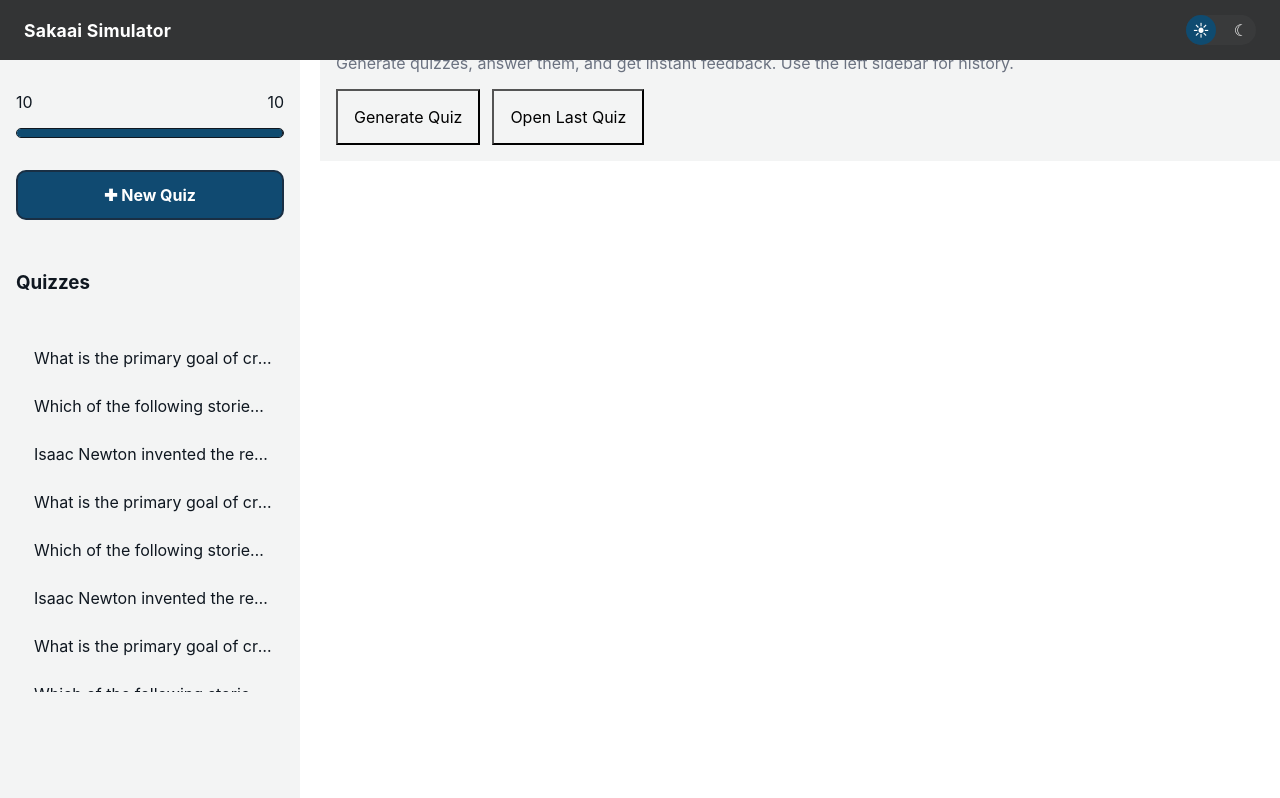
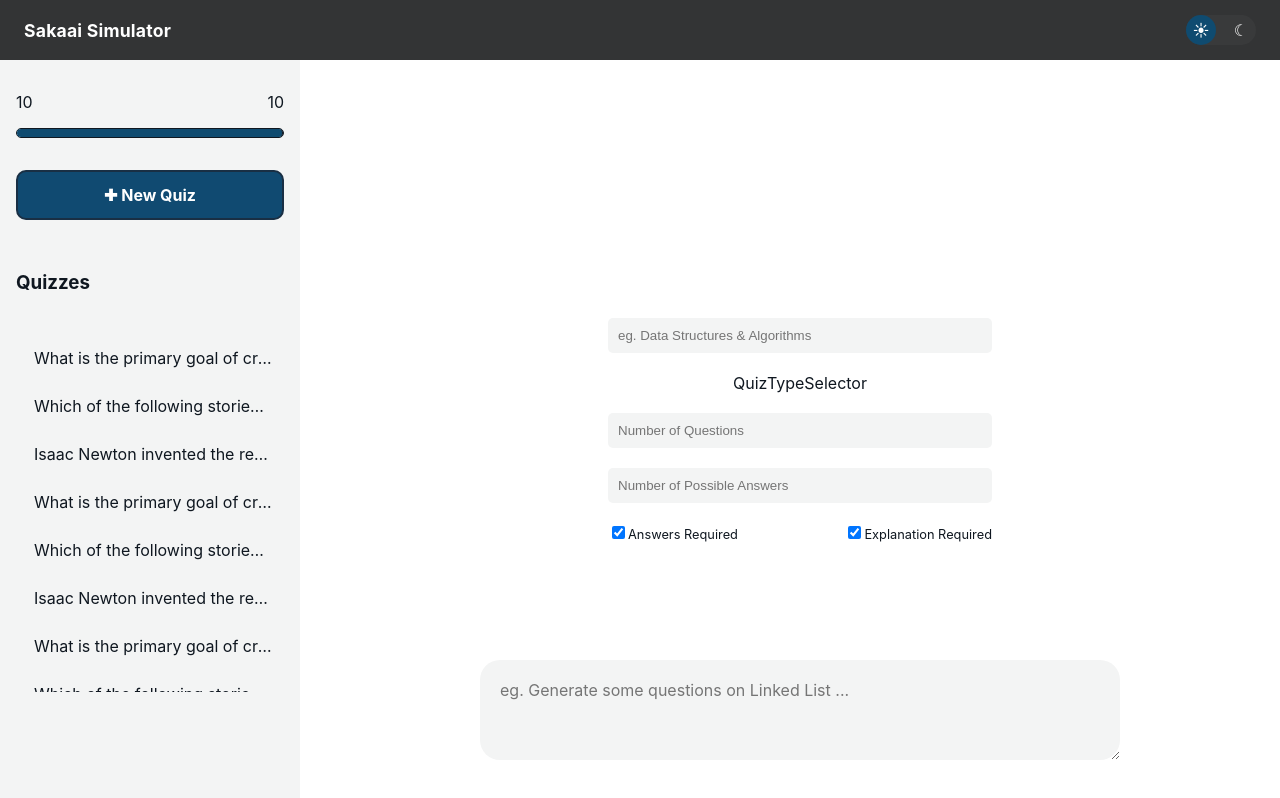
Before and after one commit to Programming-Sai/Sakaai-Simulator, a Next.js app: page / in a window 1280 px wide. Built offline with nearby package versions, Linux system fonts and the light colour scheme.

Commit message:
Still working on the home/control panel for quiz generation page.

```diff
--- a/app/page.js
+++ b/app/page.js
@@ -1,21 +1,48 @@
 // app/page.js
+import React from "react";
+import styles from "./page.module.css";
+import { QuizTypeSelector } from "@/components/QiuzTypeSelector/QuizTypeSelector";
+
 export default function Home() {
   return (
-    <div className="panel">
-      <h1 className="h1">Welcome to Sakaai Simulator</h1>
-      <p className="lead">
-        Generate quizzes, answer them, and get instant feedback. Use the left
-        sidebar for history.
-      </p>
+    <div className={styles.setupContainer}>
+      <form className={styles.params}>
+        <input
+          className={styles.topic}
+          type="text"
+          placeholder="eg. Data Structures & Algorithms"
+        />
+        <QuizTypeSelector />
+        <input
+          type="number"
+          max={30}
+          min={1}
+          className={styles.number}
+          placeholder="Number of Questions"
+        />
+        <input
+          type="number"
+          max={8}
+          min={4}
+          className={styles.number}
+          placeholder="Number of Possible Answers"
+        />
+        <div className={styles.checkBox}>
+          <label>
+            <input className={styles.check} checked={true} type="checkbox" />
+            Answers Required
+          </label>
+          <label>
+            <input className={styles.check} checked={true} type="checkbox" />
+            Explanation Required
+          </label>
+        </div>
+      </form>
 
-      <div style={{ display: "flex", gap: 12, marginTop: 16 }}>
-        <a href="/setup">
-          <button className="panel">Generate Quiz</button>
-        </a>
-        <a href="/quiz">
-          <button className="panel">Open Last Quiz</button>
-        </a>
-      </div>
+      <textarea
+        className={styles.generate}
+        placeholder="eg. Generate some questions on Linked List ..."
+      />
     </div>
   );
 }
--- a/app/page.module.css
+++ b/app/page.module.css
@@ -1,167 +1,55 @@
-.page {
-  --gray-rgb: 0, 0, 0;
-  --gray-alpha-200: rgba(var(--gray-rgb), 0.08);
-  --gray-alpha-100: rgba(var(--gray-rgb), 0.05);
-
-  --button-primary-hover: #383838;
-  --button-secondary-hover: #f2f2f2;
-
-  display: grid;
-  grid-template-rows: 20px 1fr 20px;
+.setupContainer {
+  margin-top: 80px;
+  height: calc(100vh - 100px);
+  padding: 10px;
+  position: relative;
+  display: flex;
+  justify-content: center;
   align-items: center;
-  justify-items: center;
-  min-height: 100svh;
-  padding: 80px;
-  gap: 64px;
-  font-family: var(--font-geist-sans);
 }
 
-@media (prefers-color-scheme: dark) {
-  .page {
-    --gray-rgb: 255, 255, 255;
-    --gray-alpha-200: rgba(var(--gray-rgb), 0.145);
-    --gray-alpha-100: rgba(var(--gray-rgb), 0.06);
-
-    --button-primary-hover: #ccc;
-    --button-secondary-hover: #1a1a1a;
-  }
+.params {
+  position: relative;
+  display: flex;
+  justify-content: space-evenly;
+  align-items: center;
+  gap: 20px;
+  flex-direction: column;
+  width: max(30vw, 200px);
 }
 
-.main {
-  display: flex;
-  flex-direction: column;
-  gap: 32px;
-  grid-row-start: 2;
+.topic,
+.number,
+.checkBox {
+  background-color: var(--panel);
+  color: var(--text);
+  border: none;
+  outline: none;
+  padding: 10px;
+  border-radius: 5px;
+  width: 100%;
 }
 
-.main ol {
-  font-family: var(--font-geist-mono);
-  padding-left: 0;
-  margin: 0;
-  font-size: 14px;
-  line-height: 24px;
-  letter-spacing: -0.01em;
-  list-style-position: inside;
+.checkBox {
+  background-color: transparent;
+  display: flex;
+  justify-content: space-between;
+  align-items: center;
+  padding: 0;
+  font-size: 0.8rem;
 }
 
-.main li:not(:last-of-type) {
-  margin-bottom: 8px;
+.generate {
+  position: fixed;
+  bottom: 5%;
+  margin: 0 auto;
+  background-color: var(--panel);
+  border: none;
+  outline: none;
+  width: 50vw;
+  height: 100px;
+  border-radius: 20px;
+  padding: 20px;
+  color: var(--text);
+  font: inherit;
 }
-
-.main code {
-  font-family: inherit;
-  background: var(--gray-alpha-100);
-  padding: 2px 4px;
-  border-radius: 4px;
-  font-weight: 600;
-}
-
-.ctas {
-  display: flex;
-  gap: 16px;
-}
-
-.ctas a {
-  appearance: none;
-  border-radius: 128px;
-  height: 48px;
-  padding: 0 20px;
-  border: 1px solid transparent;
-  transition:
-    background 0.2s,
-    color 0.2s,
-    border-color 0.2s;
-  cursor: pointer;
-  display: flex;
-  align-items: center;
-  justify-content: center;
-  font-size: 16px;
-  line-height: 20px;
-  font-weight: 500;
-}
-
-a.primary {
-  background: var(--foreground);
-  color: var(--background);
-  gap: 8px;
-}
-
-a.secondary {
-  border-color: var(--gray-alpha-200);
-  min-width: 158px;
-}
-
-.footer {
-  grid-row-start: 3;
-  display: flex;
-  gap: 24px;
-}
-
-.footer a {
-  display: flex;
-  align-items: center;
-  gap: 8px;
-}
-
-.footer img {
-  flex-shrink: 0;
-}
-
-/* Enable hover only on non-touch devices */
-@media (hover: hover) and (pointer: fine) {
-  a.primary:hover {
-    background: var(--button-primary-hover);
-    border-color: transparent;
-  }
-
-  a.secondary:hover {
-    background: var(--button-secondary-hover);
-    border-color: transparent;
-  }
-
-  .footer a:hover {
-    text-decoration: underline;
-    text-underline-offset: 4px;
-  }
-}
-
-@media (max-width: 600px) {
-  .page {
-    padding: 32px;
-    padding-bottom: 80px;
-  }
-
-  .main {
-    align-items: center;
-  }
-
-  .main ol {
-    text-align: center;
-  }
-
-  .ctas {
-    flex-direction: column;
-  }
-
-  .ctas a {
-    font-size: 14px;
-    height: 40px;
-    padding: 0 16px;
-  }
-
-  a.secondary {
-    min-width: auto;
-  }
-
-  .footer {
-    flex-wrap: wrap;
-    align-items: center;
-    justify-content: center;
-  }
-}
-
-@media (prefers-color-scheme: dark) {
-  .logo {
-    filter: invert();
-  }
-}
--- a/app/results/page.module.css
+++ b/app/results/page.module.css
@@ -26,6 +26,7 @@
 
 .resultsButtons button:last-child {
   background-color: var(--panel);
+  color: var(--text);
 }
 
 .resultFilterContainer {
@@ -48,6 +49,7 @@
 .filterActive {
   background-color: var(--accent);
   cursor: pointer;
+  color: white;
 }
 
 .center {
--- a/components/ProgressCircle/progresscircle.module.css
+++ b/components/ProgressCircle/progresscircle.module.css
@@ -1,7 +1,5 @@
 /* components/ProgressCircle.module.css */
-.circle {
-  /* transform: rotate(-90deg); */
-}
+
 .bg {
   stroke: #eee;
 }
--- /dev/null
+++ b/components/QiuzTypeSelector/QuizTypeSelector.jsx
@@ -0,0 +1,6 @@
+import React from "react";
+import styles from "./quiztypeselector.module.css";
+
+export const QuizTypeSelector = () => {
+  return <div>QuizTypeSelector</div>;
+};
--- a/context/ThemeContext.js
+++ b/context/ThemeContext.js
@@ -1,48 +1,62 @@
-// components/ThemeProvider.js
 "use client";
-import { useEffect, useState } from "react";
+
+import React, { createContext, useContext, useEffect, useState } from "react";
 
 const STORAGE_KEY = "sakaai:theme";
+const ThemeContext = createContext({
+  theme: "light",
+  setTheme: () => {},
+  toggle: () => {},
+  ready: false,
+});
 
 export default function ThemeProvider({ children }) {
   const [ready, setReady] = useState(false);
   const [theme, setTheme] = useState("light");
 
   useEffect(() => {
-    const saved = localStorage.getItem(STORAGE_KEY);
+    // safe get + prefers-color-scheme fallback
+    try {
+      const saved =
+        typeof window !== "undefined"
+          ? localStorage.getItem(STORAGE_KEY)
+          : null;
       const prefersDark =
+        typeof window !== "undefined" &&
         window.matchMedia &&
         window.matchMedia("(prefers-color-scheme: dark)").matches;
       const initial = saved || (prefersDark ? "dark" : "light");
       setTheme(initial);
       document.documentElement.setAttribute("data-theme", initial);
+    } catch (err) {
+      // ignore localStorage errors in restricted environments
+      setTheme("light");
+      document.documentElement.setAttribute("data-theme", "light");
+    } finally {
       setReady(true);
+    }
   }, []);
 
   useEffect(() => {
     if (!ready) return;
+    try {
       localStorage.setItem(STORAGE_KEY, theme);
+    } catch (err) {
+      /* ignore */
+    }
     document.documentElement.setAttribute("data-theme", theme);
   }, [theme, ready]);
 
   const toggle = () => setTheme((t) => (t === "dark" ? "light" : "dark"));
 
-  // while hydrating keep children hidden to avoid FOUC
   return (
-    <>
+    <ThemeContext.Provider value={{ theme, setTheme, toggle, ready }}>
+      {/* hide while hydrating to avoid FOUC */}
       <div style={{ display: ready ? "block" : "none" }}>{children}</div>
-      {/* small accessible floating control (optional) */}
-      <div
-        id="theme-visual-hidden"
-        aria-hidden="true"
-        style={{ position: "fixed", left: -9999 }}
-      />
-      {/* expose toggle via window for debug if you like */}
-      <script
-        dangerouslySetInnerHTML={{
-          __html: `window.__sakaai_toggleTheme = ${toggle.toString()}`,
-        }}
-      />
-    </>
+    </ThemeContext.Provider>
   );
 }
+
+export function useTheme() {
+  return useContext(ThemeContext);
+}
```
Also changed, not shown: app/results/page.js (+11 -2 lines), components/QiuzTypeSelector/quiztypeselector.module.css (added). Lines whose indentation alone changed are shown as unchanged.
